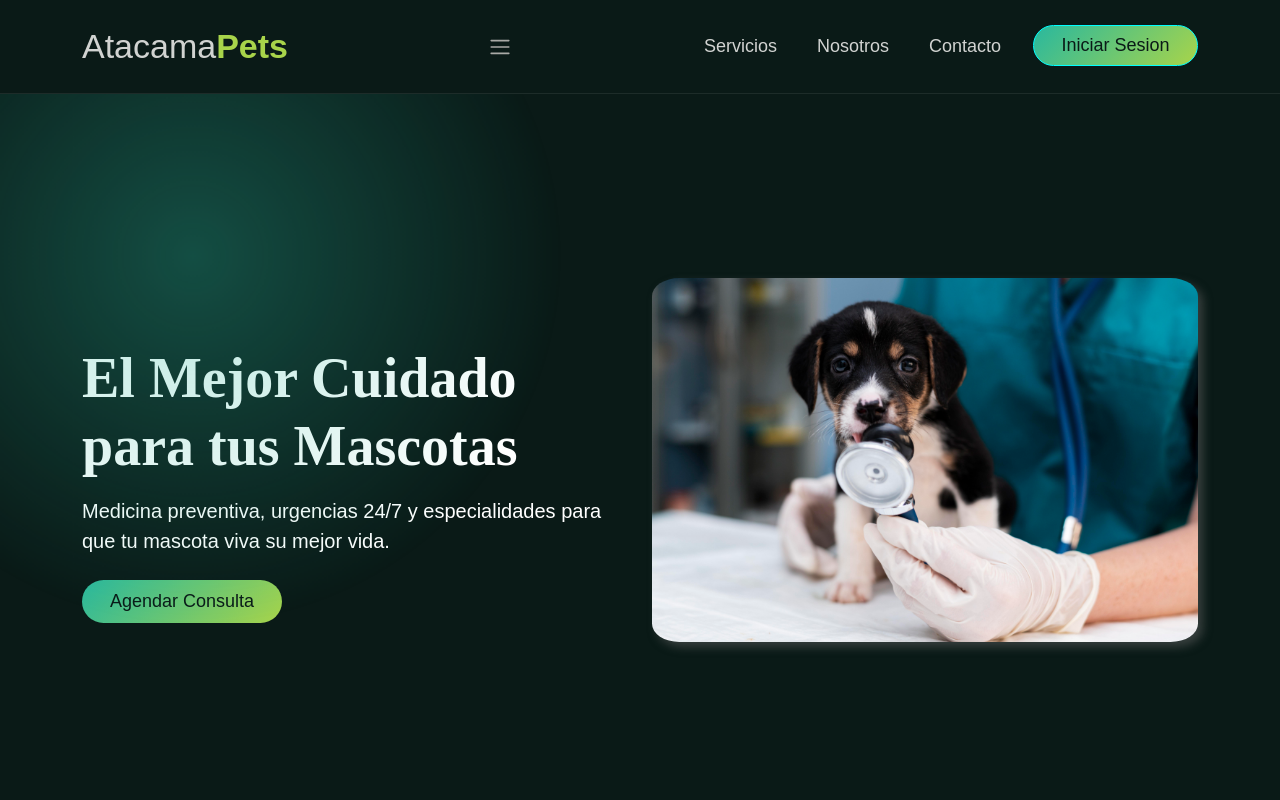
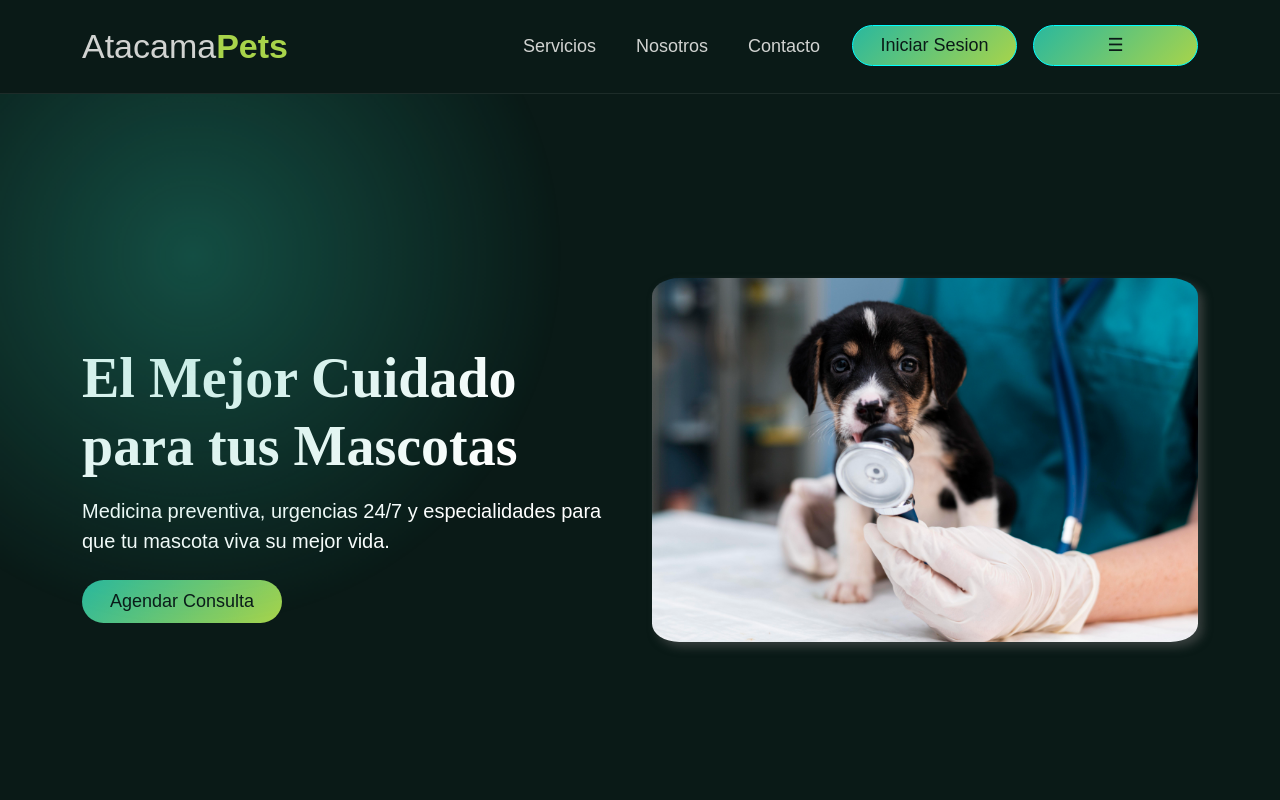
Before and after one commit to BenskyGG/AtacamaFake1, a plain HTML site: page index.html in a window 1280 px wide. Shown: the top 800 px of the page. Drawn offline with nearby package versions, Linux system fonts and the light colour scheme.

Commit message:
hsadubusadbu

```diff
--- a/index.html
+++ b/index.html
@@ -18,14 +18,11 @@
         <nav class="navbar navbar-expand-lg fixed-top">
             <div class="container">
                 <a class="navbar-brand" href="#">Atacama<strong>Pets</strong></a>
-                <button class="navbar-toggler" id="menu-toggle" aria-label="Abrir menú" aria-expanded="false" aria-controls="navbar-menu"
->
-    ☰
-</button>
+                <button class="navbar-toggler" type="button" data-bs-toggle="collapse" data-bs-target="#navbarCollapse" aria-controls="navbarCollapse" aria-expanded="false" aria-label="Toggle navigation">
                     <span class="navbar-toggler-icon"></span>
                 </button>
             <!-- BOTONES NAVBAR -->
-                    <div class="navbar-menu" id="navbar-menu">
+                    <div class="collapse navbar-collapse" id="navbarCollapse">
                         <ul class="navbar-nav ms-auto">
                         <li class="nav-item active">
                             <a class="nav-link" href="#servicios">Servicios</a>
@@ -43,6 +40,17 @@
                             <a type="button" class="btn btn-primary" href="#contacto">Iniciar Sesion</a>
                         </li>
 
+                        <li class="nav-item ms-lg-3">
+                            <button
+                            class="btn btn-primary menu-btn"
+                            id="menu-toggle"
+                            aria-label="Abrir menú"
+                            aria-expanded="false"
+                            aria-controls="navbar-menu"
+                             >
+                              ☰
+                            </button>
+                        </li>
                     </ul>
                 </div>
             </div>
@@ -351,6 +359,5 @@
 
         </div>
     </footer>
-    <script src="assets/js/Script_BB.js"></script>
 </body>
 </html>
```
